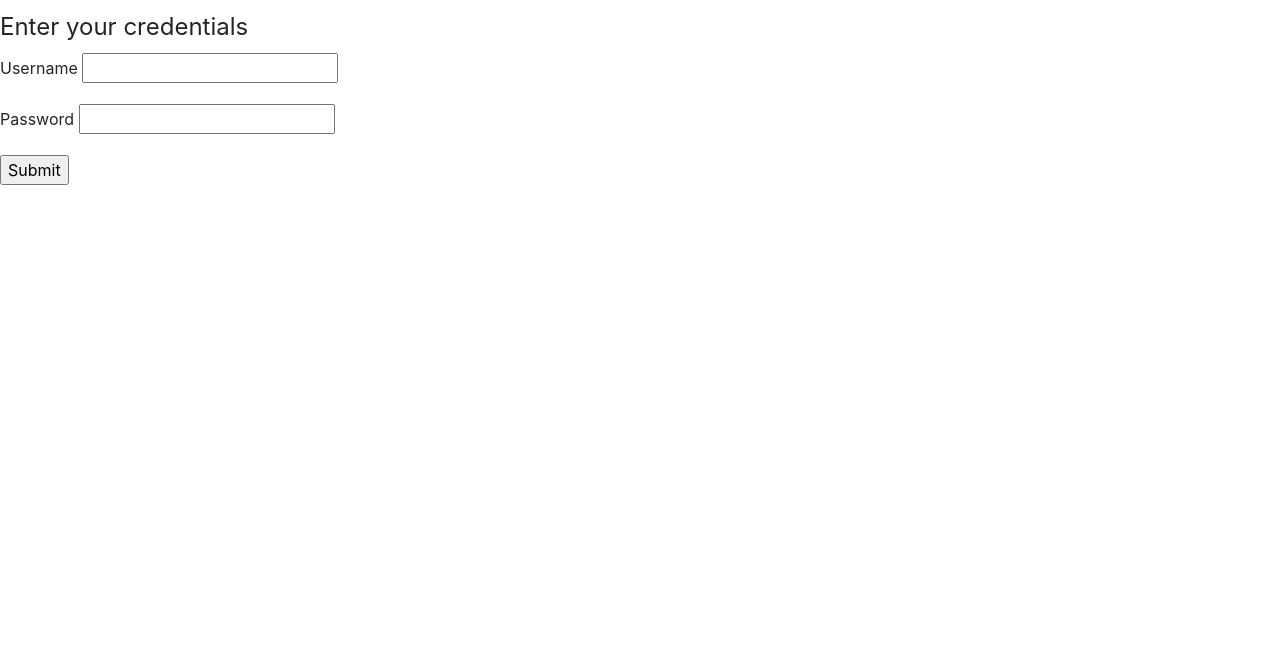
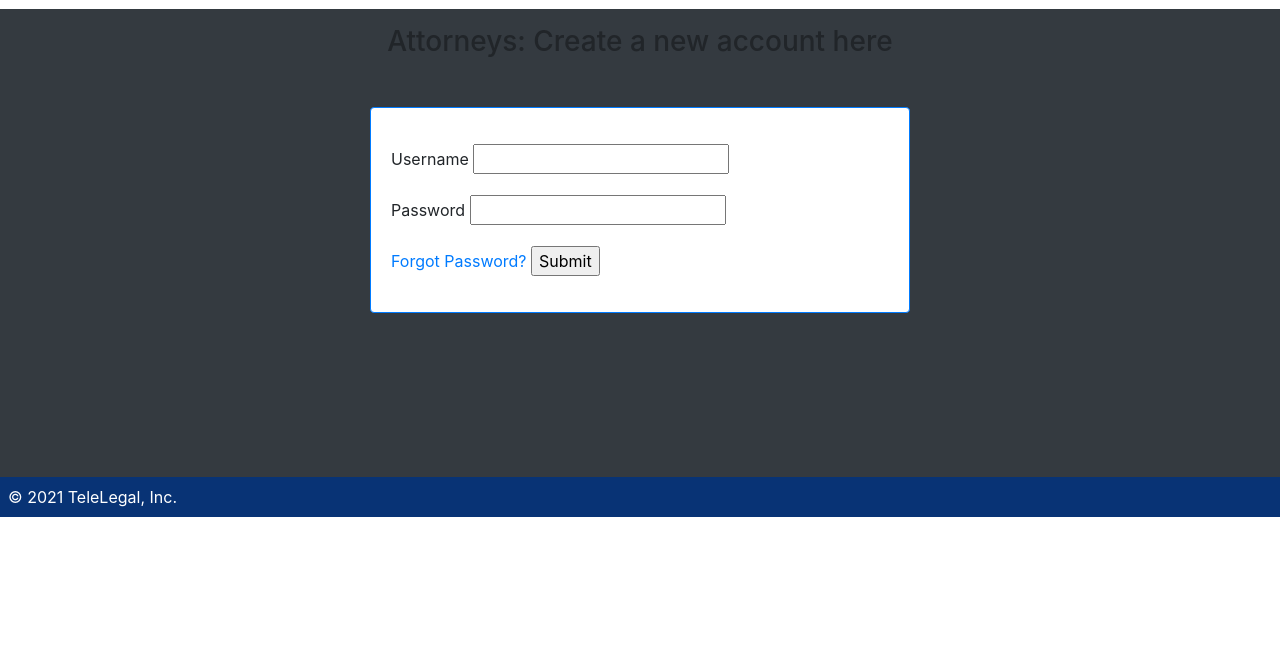
Before and after one commit to GSPuniani/TeleLegal-BEW-Final, a Python web app: template telelegal_app/templates/signup.html in a window 1280 px wide. Shown: the part 151-800 px from the top of the page. Run offline with Jinja, Linux system fonts and the light colour scheme; the template is opened without the code that fills it, so the values that code supplies are empty, except form fields; tables that the repository leaves empty hold one stand-in row (values such as "Sample post"); form fields are guessed from the names that the template uses; some libraries are stand-ins or nearby versions.

Commit message:
Updated signup and login templates

```diff
--- a/telelegal_app/templates/base.html
+++ b/telelegal_app/templates/base.html
@@ -97,4 +97,14 @@
             {% block content %}{% endblock %}
         </div>
     </body>
+
+     <!-- FOOTER -->
+    <!-- previously with bg-secondary -->
+    <footer class="p-2 text-white mt-0">
+        &copy; 2021 TeleLegal, Inc.
+    </footer>
+
+    <!-- JS Scripts -->
+    <script src="https://code.jquery.com/jquery-3.5.1.slim.min.js" integrity="sha384-DfXdz2htPH0lsSSs5nCTpuj/zy4C+OGpamoFVy38MVBnE+IbbVYUew+OrCXaRkfj" crossorigin="anonymous"></script>
+    <script src="https://cdn.jsdelivr.net/npm/bootstrap@4.5.3/dist/js/bootstrap.bundle.min.js" integrity="sha384-ho+j7jyWK8fNQe+A12Hb8AhRq26LrZ/JpcUGGOn+Y7RsweNrtN/tE3MoK7ZeZDyx" crossorigin="anonymous"></script>
 </html>
--- a/telelegal_app/templates/signup.html
+++ b/telelegal_app/templates/signup.html
@@ -3,11 +3,19 @@
 
 <h1>Sign Up</h1>
 
+<h3 class="bg-dark text-center pt-3 pb-5 mb-0">Attorneys: Create a new account here</h3>
+  <form class="bg-dark" style="padding-bottom: 10.3em;">
+	<div class="container">
+		<div class="row">
+			<div class="col-md-6 offset-md-3">
+                <div class="card border-primary">
+                    <div class="card-body">
+                      <p class="card-text">
+
                           <form action="/signup" method="POST">
                             {{ form.csrf_token }}
                             <fieldset>
-        <legend>Enter your credentials</legend>
-
+                            <div class="form-group">
                                 {{ form.username.label }}
                                 {{ form.username }}
                                 <ul>
@@ -15,7 +23,8 @@
                                         <li class="error">{{ error }}</li>
                                     {% endfor %}
                                 </ul>
-
+                            </div>
+                            <div class="form-group">
                                 {{ form.password.label }}
                                 {{ form.password }}
                                 <ul>
@@ -23,10 +32,21 @@
                                     <li class="error">{{ error }}</li>
                                 {% endfor %}
                                 </ul>
+                            </div>
+                            <a href="#">Forgot Password?</a>
 
                             {{ form.submit }}
-
                             </fieldset>
                         </form>
 
+                      </p>
+                    </div>
+                </div>
+            </div>
+		</div>
+	</div>
+  </form>
+
+
+
 {% endblock %}
```
Also changed, not shown: telelegal_app/templates/login.html (+22 -3 lines). Lines whose indentation alone changed are shown as unchanged.
